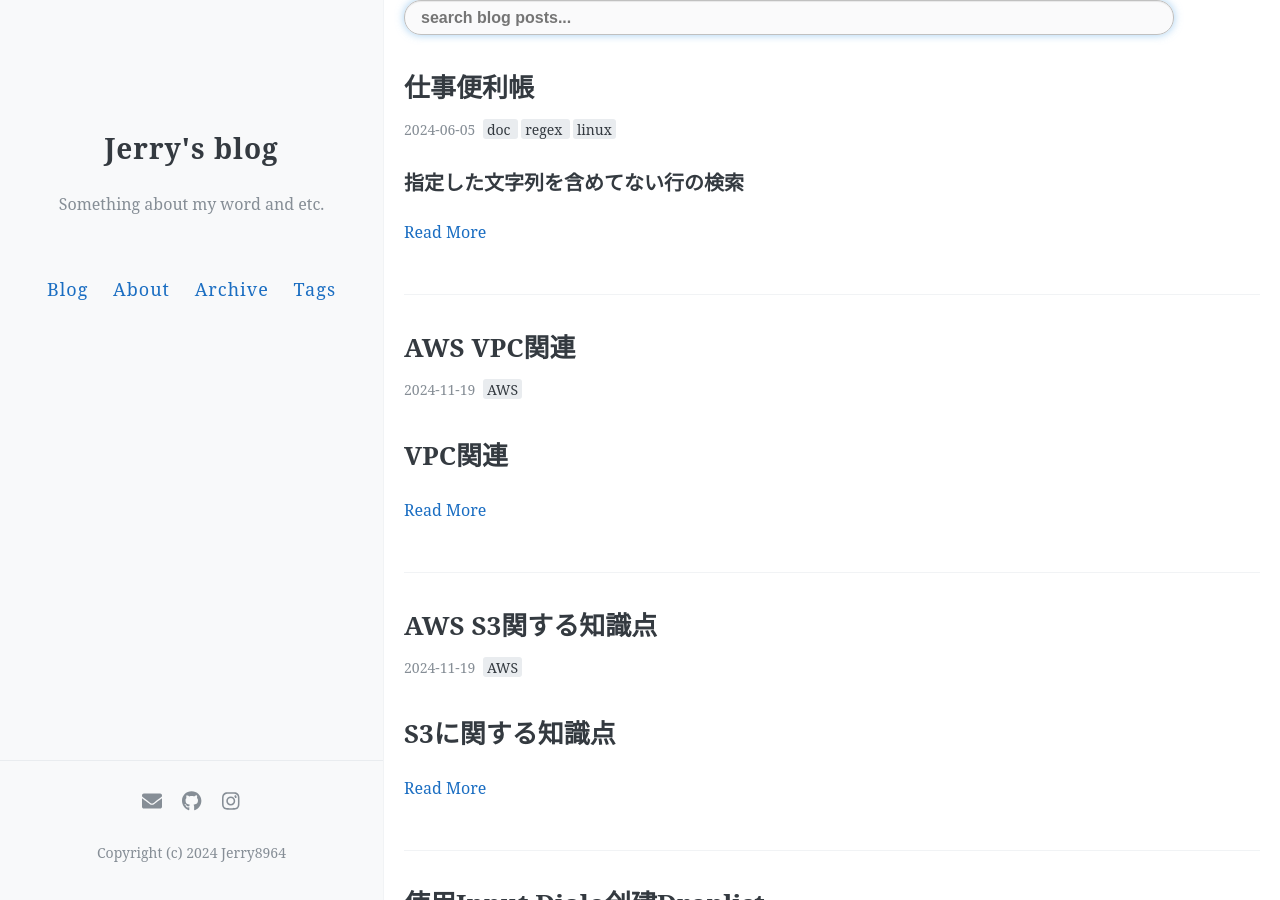
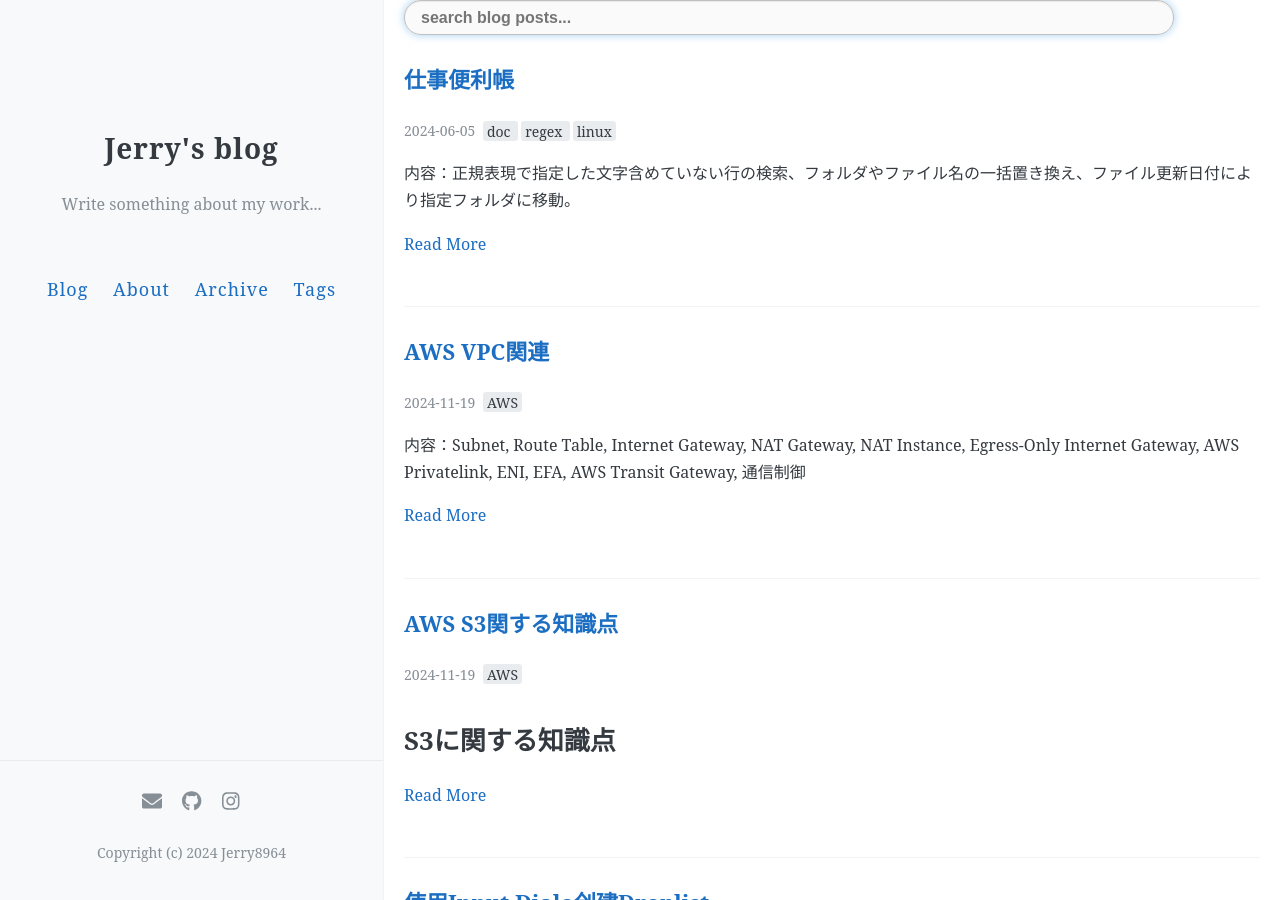
Before and after one commit to jerry8964/jerry8964.github.io, a Jekyll site: the page built from index.html, in a window 1280 px wide and 900 px high. Built offline with Jekyll 4.4.1, drawn with Linux system fonts in a browser that asks for light colours; the list of posts is cut into pages by our own code; comment, search, counter and statistics services are not loaded.

Commit message:
modified:   _config.yml 	modified:   _posts/2021-08-01-regex-sakuraeditor-001.md 	modified:   _posts/2024-11-19-AWS-VPC-1613.md 	modified:   index.html 	modified:   tags/index.html

```diff
--- a/_config.yml
+++ b/_config.yml
@@ -5,7 +5,7 @@
 # Name of your site (displayed in the header)
 name: "Jerry's blog"
 # Short bio or description (displayed in the header)
-description: "Something about my word and etc."
+description: "Write something about my work..."
 
 #
 # Flags below are optional
@@ -15,17 +15,18 @@ description: "Something about my word and etc."
 # avatar: https://github.com/jerry8964/公众号二维码.png
 # 你的favicon（出现在浏览器tab上）图片URL，建议使用较小(64px × 64px)的图片
 # favicon: https://github.com/jerry8964
+favicon: https://th.bing.com/th/id/OIP.47oBs0VjS97D7l4yWyWLuwHaHa?rs=1&pid=ImgDetMain
 
 # Tabs in header. There are 'Blog', 'About', 'Archive', 'Tags'
 # and URL Link(e.g. 'Theme' tab below) tabs. If you don't need one, just delete
 # it from the list(Delete '- name: ' and 'url: ', too!)
 navigation:
   - name: Blog
-    url: /blog
+    url: /
   - name: About
     url: /about
   - name: Archive
-    url: /
+    url: /archive
   - name: Tags
     url: /tags
 
--- a/_posts/2021-08-01-regex-sakuraeditor-001.md
+++ b/_posts/2021-08-01-regex-sakuraeditor-001.md
@@ -10,6 +10,10 @@ author: Jerry8964
 ---
 
 
+
+
+
+内容：正規表現で指定した文字含めていない行の検索、フォルダやファイル名の一括置き換え、ファイル更新日付により指定フォルダに移動。
 
 ### 指定した文字列を含めてない行の検索
 
--- a/_posts/2024-11-19-AWS-VPC-1613.md
+++ b/_posts/2024-11-19-AWS-VPC-1613.md
@@ -10,6 +10,10 @@ author: Jerry8964
 
 
 
+
+
+
+内容：Subnet, Route Table, Internet Gateway, NAT Gateway, NAT Instance, Egress-Only Internet Gateway, AWS Privatelink, ENI, EFA, AWS Transit Gateway, 通信制御
 
 # VPC関連
 
--- a/index.html
+++ b/index.html
@@ -43,9 +43,9 @@ layout: default
   {% for post in site.posts %}
     {% if post.pinned==true %}
       <article class="post pinned">
-        <h1>
+        <h2>
             <span title="pinned"><i data-feather="anchor"></i></span><a href="{{ site.baseurl }}{{ post.url }}">{{ post.title }}</a>
-        </h1>
+        </h2>
 
         <div clsss="meta">
 
@@ -83,9 +83,9 @@ layout: default
   {% for post in paginator.posts %}
     {% unless post.pinned %}
     <article class="post">
-      <h1>
+      <h2>
         <a href="{{ site.baseurl }}{{ post.url }}">{{ post.title }}</a>
-      </h1>
+      </h2>
 
       <div clsss="meta">
         <span class="date">
@@ -133,15 +133,15 @@ layout: default
   {% endif %}
 </div>
 
-<!--不算子网站访客统计-->
+<!--sub website is not counted-->
 <script async src="//busuanzi.ibruce.info/busuanzi/2.3/busuanzi.pure.mini.js">
 </script>
-<!-- pv的方式，单个用户连续点击n篇文章，记录n次访问量 -->
+<!-- count of PV, every click will be counted, even they are the same operator(user) -->
 <div align="center">
 	<span id="busuanzi_container_site_pv" style="font-family:Consolas;color:Silver;font-size:12px;">
 		View:<span id="busuanzi_value_site_pv" style="font-family:Consolas;color:Silver;font-size:12px;"></span>
 	</span>
-	<!-- uv的方式，单个用户连续点击n篇文章，只记录1次访客数 -->
+	<!-- count of UV, mutip click from one user will be counted only 1 time. -->
 	<span id="busuanzi_container_site_uv" style="font-family:Consolas;color:Silver;font-size:12px;">
 		User:<span id="busuanzi_value_site_uv" style="font-family:Consolas;color:Silver;font-size:12px;"></span>
 	</span>
--- a/tags/index.html
+++ b/tags/index.html
@@ -1,6 +1,6 @@
 ---
 layout: page
-title: 标签
+title: Tags
 permalink: /tags/
 ---
 
```
